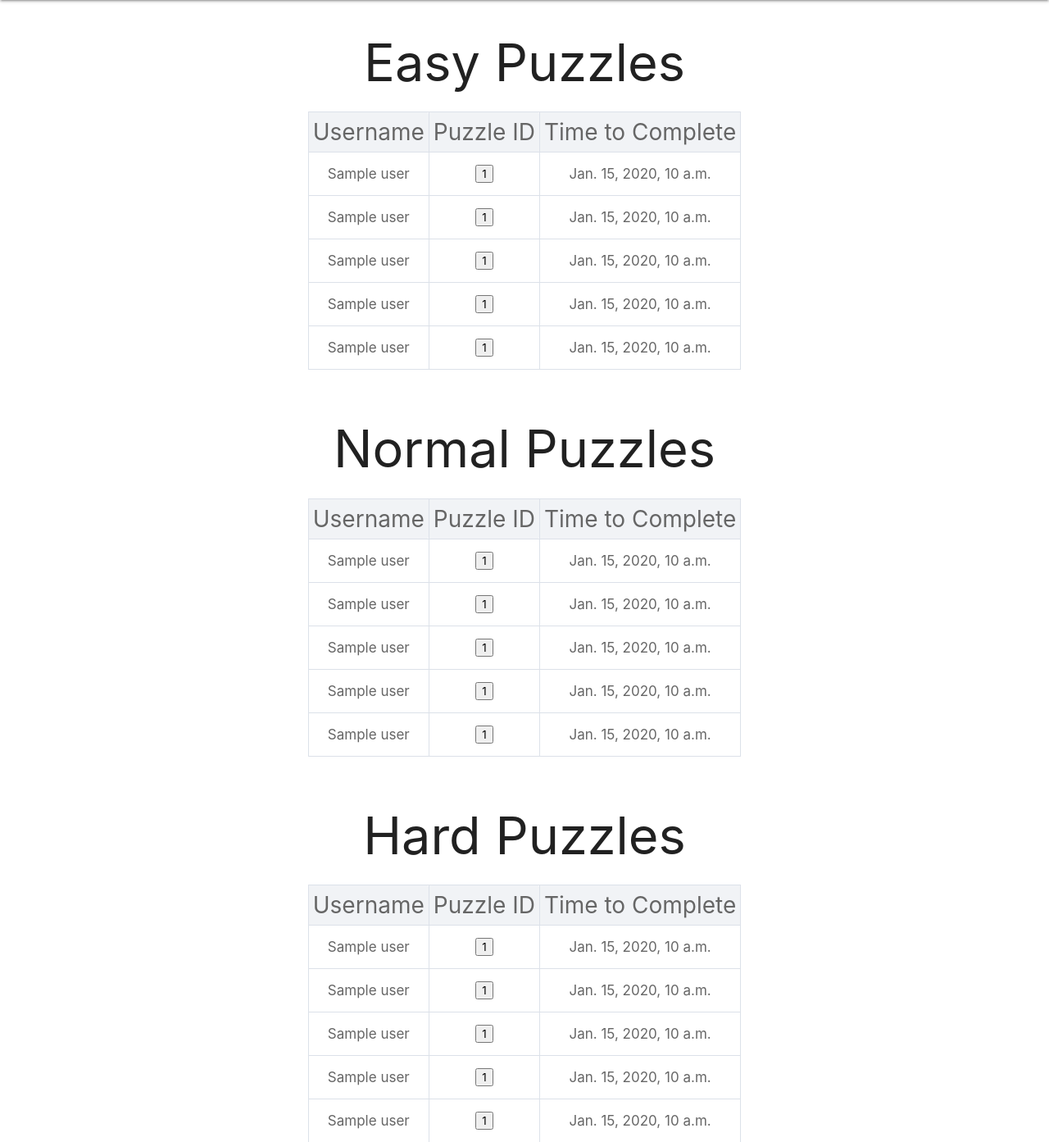
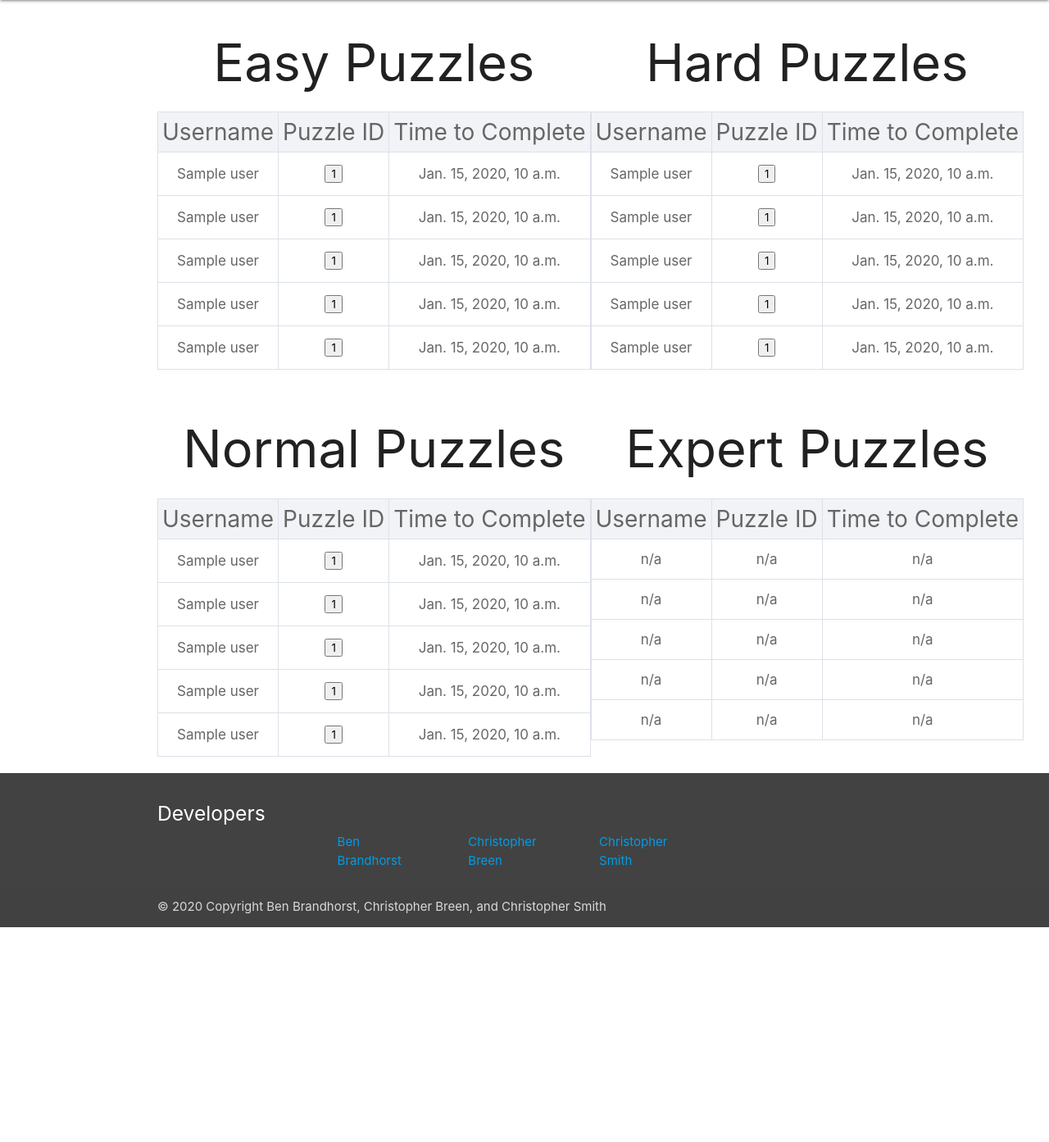
Before and after one commit to breencp/Sudoku, a Django app: template sudoku_proj/sudoku/templates/sudoku/leaderboard.html in a window 1280 px wide. Shown: the part 64-1457 px from the top of the page at 82% size. After the commit the page ends 1195 px from the top, so only its background shows below. Run offline with Django 3.2, Linux system fonts and the light colour scheme; the template is opened without the code that fills it: most values are stand-ins (such as "Sample title", 1, 10 or a date in 2020); some libraries are stand-ins or nearby versions.

Commit message:
7/5/2020 Empty Difficulty 4 added to leaderboard.html with reformatting to make the tables more organized

```diff
--- a/sudoku_proj/sudoku/templates/sudoku/leaderboard.html
+++ b/sudoku_proj/sudoku/templates/sudoku/leaderboard.html
@@ -64,6 +64,46 @@
                   </tr>
                </table>
             </div>
+            <div class="container">
+               <div class="row">
+                  <h1 class="center-align">Hard Puzzles</h1>
+                  <table class="table_fields">
+                     <tr class="table_fields_top">
+                        <td> Username</td>
+                        <td>Puzzle ID</td>
+                        <td>Time to Complete</td>
+                     </tr>
+                     <form action="{% url 'sudoku:puzzleload' %}" method="post">
+                        <tr>
+                           {% csrf_token %}
+                           <td>{{ diff3_record1.user }} </td>
+                           <td><input type='submit' name="puzzleID" value={{ diff3_record1.puzzle_id }}></td>
+                           <td> {{ diff3_record1.completion_time }}</td>
+                        </tr>
+                        <tr>
+                           <td>{{ diff3_record2.user }} </td>
+                           <td><input type='submit' name="puzzleID" value={{ diff3_record2.puzzle_id }}></td>
+                           <td> {{ diff3_record2.completion_time }}</td>
+                        </tr>
+                        <tr>
+                           <td>{{ diff3_record3.user }} </td>
+                           <td><input type='submit' name="puzzleID" value={{ diff3_record3.puzzle_id }}></td>
+                           <td> {{ diff3_record3.completion_time }}</td>
+                        </tr>
+                        <tr>
+                           <td>{{ diff3_record4.user }} </td>
+                           <td><input type='submit' name="puzzleID" value={{ diff3_record4.puzzle_id }}></td>
+                           <td> {{ diff3_record4.completion_time }}</td>
+                        </tr>
+                        <tr>
+                           <td>{{ diff3_record5.user }} </td>
+                           <td><input type='submit' name="puzzleID" value={{ diff3_record5.puzzle_id }}></td>
+                           <td> {{ diff3_record5.completion_time }}</td>
+                     </form>
+                     </tr>
+                  </table>
+               </div>
+            </div>
          </div>
          <div class="container">
             <div class="row">
@@ -104,10 +144,9 @@
                   </tr>
                </table>
             </div>
-         </div>
             <div class="container">
                <div class="row">
-               <h1 class="center-align">Hard Puzzles</h1>
+                  <h1 class="center-align">Expert Puzzles</h1>
                   <table class="table_fields">
                      <tr class="table_fields_top">
                         <td> Username</td>
@@ -117,32 +156,33 @@
                      <form action="{% url 'sudoku:puzzleload' %}" method="post">
                         <tr>
                            {% csrf_token %}
-                        <td>{{ diff3_record1.user }} </td>
-                        <td><input type='submit' name="puzzleID" value={{ diff3_record1.puzzle_id }}></td>
-                        <td> {{ diff3_record1.completion_time }}</td>
+                           <td>{{ "n/a" }} </td>
+                           <td>{{ "n/a" }} </td>
+                           <td> {{ "n/a" }}</td>
                         </tr>
                         <tr>
-                        <td>{{ diff3_record2.user }} </td>
-                        <td><input type='submit' name="puzzleID" value={{ diff3_record2.puzzle_id }}></td>
-                        <td> {{ diff3_record2.completion_time }}</td>
+                           <td>{{ "n/a" }} </td>
+                           <td>{{ "n/a" }} </td>
+                           <td> {{ "n/a" }}</td>
                         </tr>
                         <tr>
-                        <td>{{ diff3_record3.user }} </td>
-                        <td><input type='submit' name="puzzleID" value={{ diff3_record3.puzzle_id }}></td>
-                        <td> {{ diff3_record3.completion_time }}</td>
+                           <td>{{ "n/a" }} </td>
+                           <td>{{ "n/a" }} </td>
+                           <td> {{ "n/a" }}</td>
                         </tr>
                         <tr>
-                        <td>{{ diff3_record4.user }} </td>
-                        <td><input type='submit' name="puzzleID" value={{ diff3_record4.puzzle_id }}></td>
-                        <td> {{ diff3_record4.completion_time }}</td>
+                           <td>{{ "n/a" }} </td>
+                           <td>{{ "n/a" }} </td>
+                           <td> {{ "n/a" }}</td>
                         </tr>
                         <tr>
-                        <td>{{ diff3_record5.user }} </td>
-                        <td><input type='submit' name="puzzleID" value={{ diff3_record5.puzzle_id }}></td>
-                        <td> {{ diff3_record5.completion_time }}</td>
+                           <td>{{ "n/a" }} </td>
+                           <td>{{ "n/a" }} </td>
+                           <td> {{ "n/a" }}</td>
                      </form>
                      </tr>
                   </table>
+               </div>
             </div>
          </div>
          <script>
```
Lines whose indentation alone changed are shown as unchanged.
